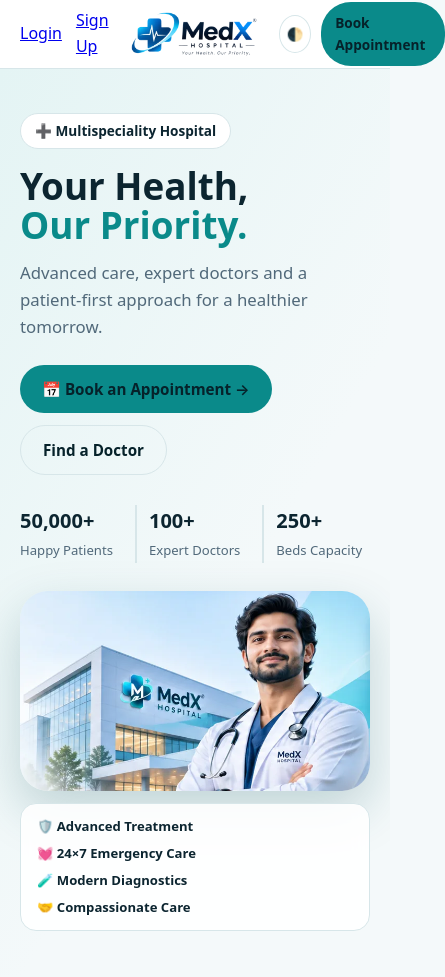
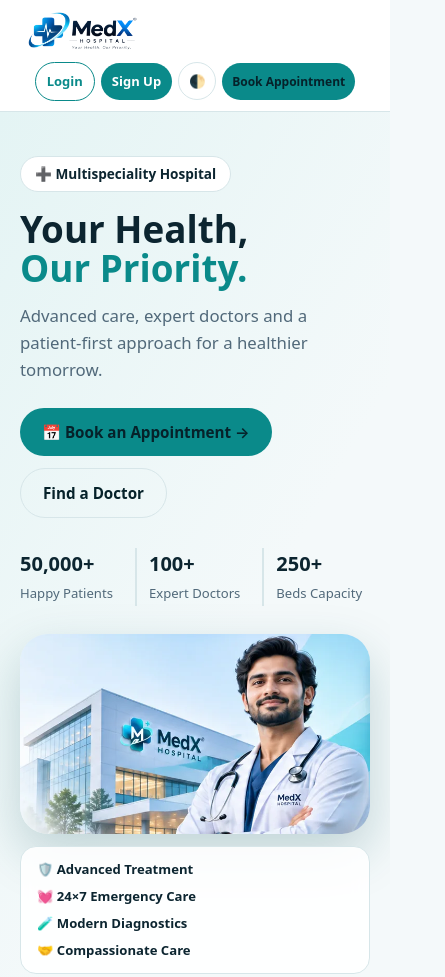
Before and after one commit to aashuyadavv/MedX-Hospital, a plain HTML site: page index.html in a window 390 px wide. Shown: the top 977 px of the page, 445 px wide, since content can reach past the window. Drawn offline with Linux system fonts and the light colour scheme.

Commit message:
Add MedX login signup and navigation

```diff
--- a/index.html
+++ b/index.html
@@ -12,55 +12,60 @@
  <body>
   <header>
    <div class="wrap">
+
 <nav>
+
+    <!-- MedX Logo -->
+    <a aria-label="MedX Hospital home" class="logo" href="#top">
+        <img
+            src="assets/medx-logo.webp"
+            alt="MedX Hospital"
+            width="140"
+            height="49"
+        >
+    </a>
+
+    <!-- Main Navigation -->
+    <ul>
+        <li><a href="#top">Home</a></li>
+        <li><a href="#departments">Departments</a></li>
+        <li><a href="#doctors">Doctors</a></li>
+        <li><a href="#book">Appointment</a></li>
+        <li><a href="#contact">Contact</a></li>
+    </ul>
+
+    <!-- Right Navigation -->
+    <div class="right">
+
         <a href="./Login/login.html" class="login-nav-btn">
             Login
         </a>
+
         <a href="./Signup/signup.html" class="signup-nav-btn">
             Sign Up
         </a>
-     <a aria-label="MedX Hospital home" class="logo" href="#top">
-      <img alt="MedX Hospital &ndash; Your Health. Our Priority." decoding="async" height="49" loading="eager" src="assets/medx-logo.webp" width="140"/>
+
+        <a class="phone" href="tel:+919990219967">
+            📞 +91 999 021 9967
         </a>
-     <ul>
-      <li>
-       <a href="#top">
-        Home
-       </a>
-      </li>
-      <li>
-       <a href="#departments">
-        Departments
-       </a>
-      </li>
-      <li>
-       <a href="#doctors">
-        Doctors
-       </a>
-      </li>
-      <li>
-       <a href="#book">
-        Appointment
-       </a>
-      </li>
-      <li>
-       <a href="#contact">
-        Contact
-       </a>
-      </li>
-     </ul>
-     <div class="right">
-      <a class="phone" href="tel:+919990219967">
-       📞 +91 120 456 7890
-      </a>
-      <button aria-label="Toggle theme" class="theme" id="themeToggle" type="button">
+
+        <button
+            aria-label="Toggle theme"
+            class="theme"
+            id="themeToggle"
+            type="button"
+        >
             🌓
         </button>
+
         <a class="btn" href="#book">
             Book Appointment
         </a>
+
     </div>
+
 </nav>
+
    </div>
   </header>
   <main id="top">
--- a/style.css
+++ b/style.css
@@ -464,3 +464,100 @@ footer {
 .contact-section {
   padding-top: 0;
 }
+
+/* Login and Signup Navigation */
+
+.login-nav-btn,
+.signup-nav-btn {
+    text-decoration: none;
+    font-size: 14px;
+    font-weight: 600;
+    padding: 9px 15px;
+    border-radius: 25px;
+    white-space: nowrap;
+    transition: 0.3s;
+}
+
+.login-nav-btn {
+    color: var(--primary);
+    border: 1px solid var(--primary);
+}
+
+.login-nav-btn:hover {
+    background: var(--accent);
+}
+
+.signup-nav-btn {
+    background: var(--primary);
+    color: white;
+}
+
+.signup-nav-btn:hover {
+    background: var(--primary-d);
+}
+
+/* Navbar Responsive Fix */
+
+@media (max-width: 900px) {
+
+    nav ul,
+    .phone {
+        display: none;
+    }
+
+    nav {
+        height: auto;
+        min-height: 68px;
+        flex-wrap: wrap;
+        padding: 10px 0;
+        gap: 10px;
+    }
+
+    .logo img {
+        height: 42px;
+    }
+
+    .right {
+        display: flex;
+        align-items: center;
+        justify-content: flex-end;
+        flex-wrap: wrap;
+        gap: 8px;
+    }
+
+    .right .btn {
+        padding: 9px 13px;
+        font-size: 13px;
+        white-space: nowrap;
+    }
+
+    .login-nav-btn,
+    .signup-nav-btn {
+        padding: 8px 11px;
+        font-size: 13px;
+    }
+}
+
+@media (max-width: 520px) {
+
+    nav {
+        justify-content: center;
+    }
+
+    .logo {
+        margin-right: auto;
+    }
+
+    .right {
+        gap: 6px;
+    }
+
+    .theme {
+        flex-shrink: 0;
+    }
+
+    .right .btn {
+        font-size: 12px;
+        padding: 9px 10px;
+    }
+}
```
Also changed, not shown: Login/login.html (+3 -3 lines), Signup/signup.html (+2 -2 lines). Lines whose indentation alone changed are shown as unchanged.
